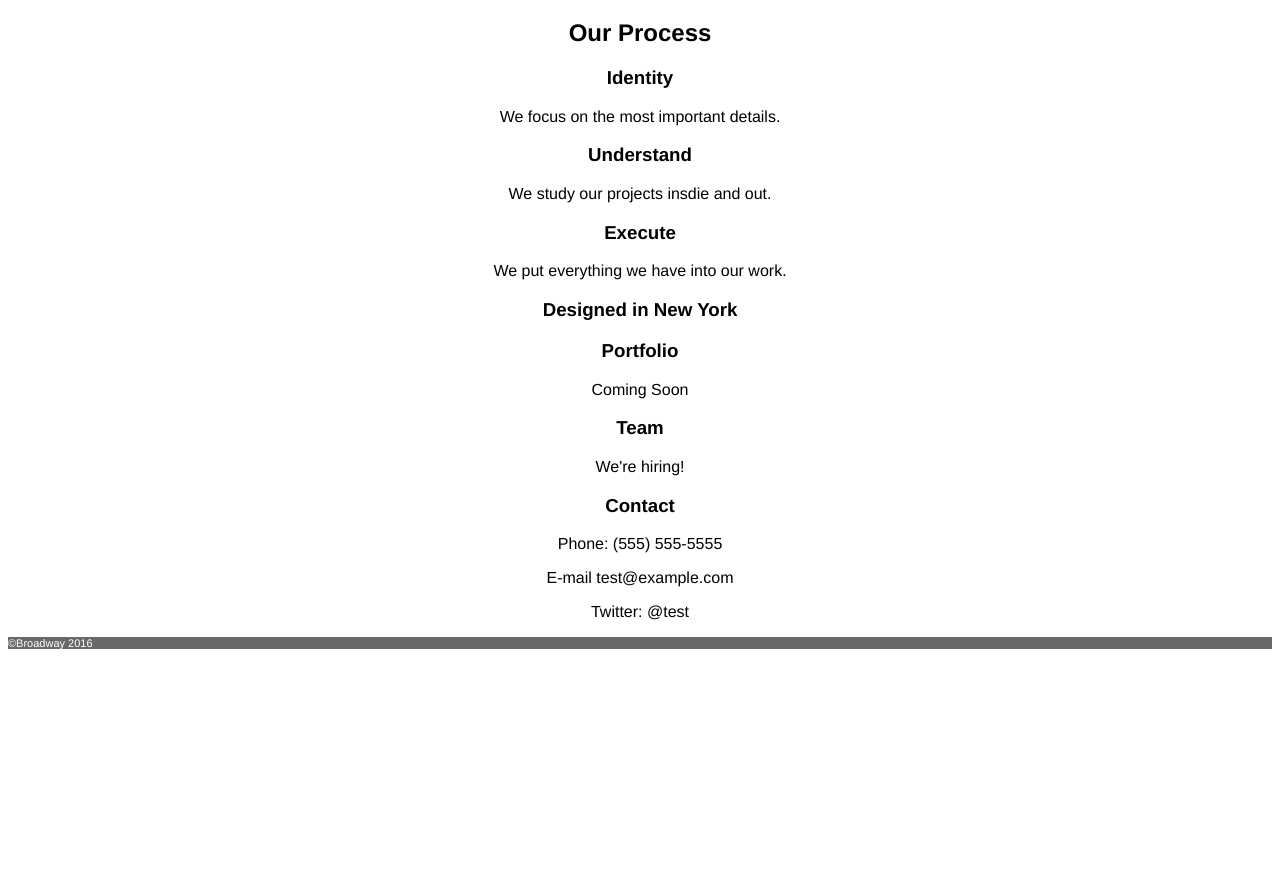
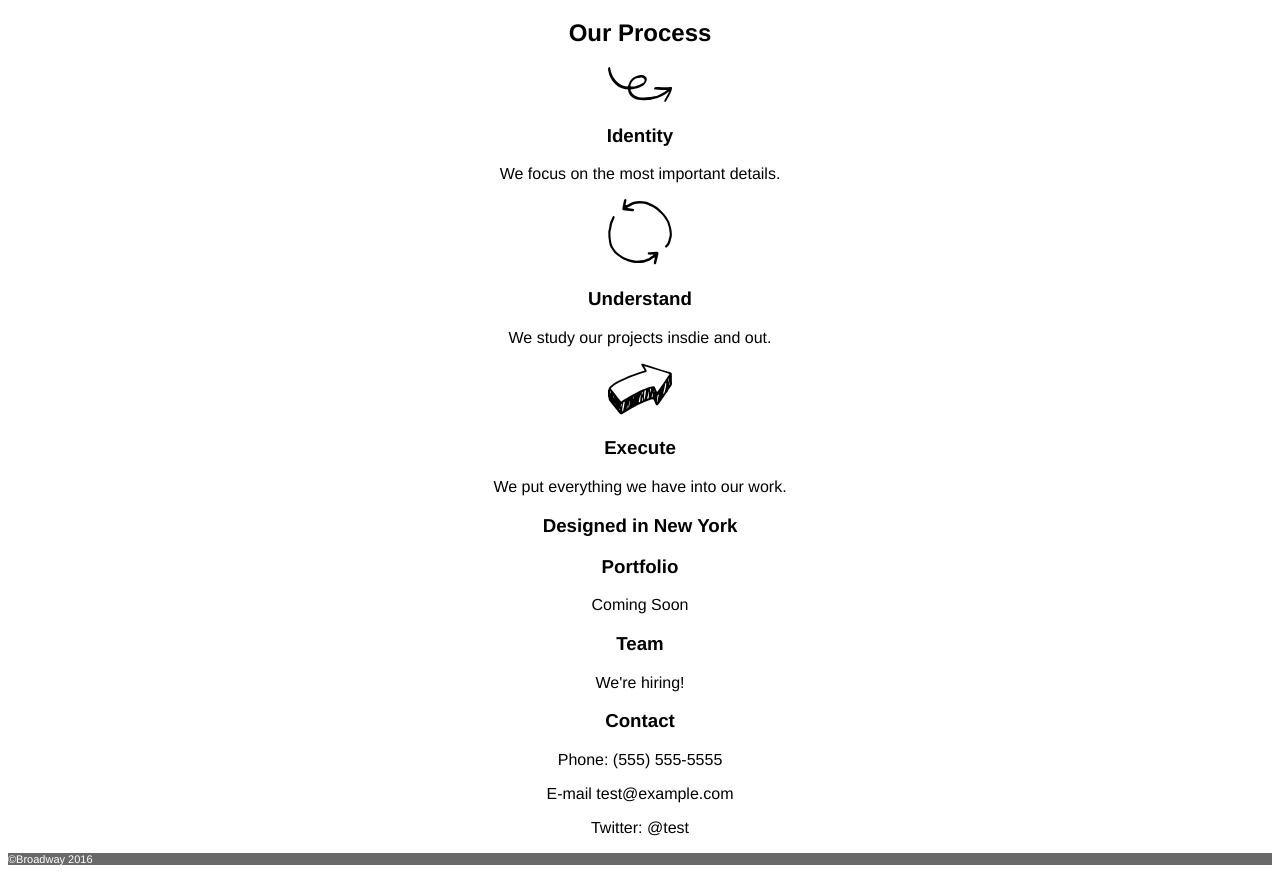
Before and after one commit to macman1044/broadway, a plain HTML site: page index.html in a window 1280 px wide. Shown: the part 61-937 px from the top of the page. Before the commit the page ends 800 px from the top, so only its background shows below. Drawn offline with Linux system fonts and the light colour scheme.

Commit message:
three images

```diff
--- a/index.html
+++ b/index.html
@@ -9,10 +9,13 @@
     <h1>Broadway Design</h1>
     <div id="process">
       <h2>Our Process</h2>
+      <img src="./resources/images/identify.svg" />
       <h3>Identity</h3>
         <p>We focus on the most important details.</p>
+      <img src="./resources/images/understand.svg" />
       <h3>Understand</h3>
         <p>We study our projects insdie and out.</p>
+      <img src="./resources/images/execute.svg" />
       <h3>Execute</h3>
         <p>We put everything we have into our work.</p>
     </div>
```
